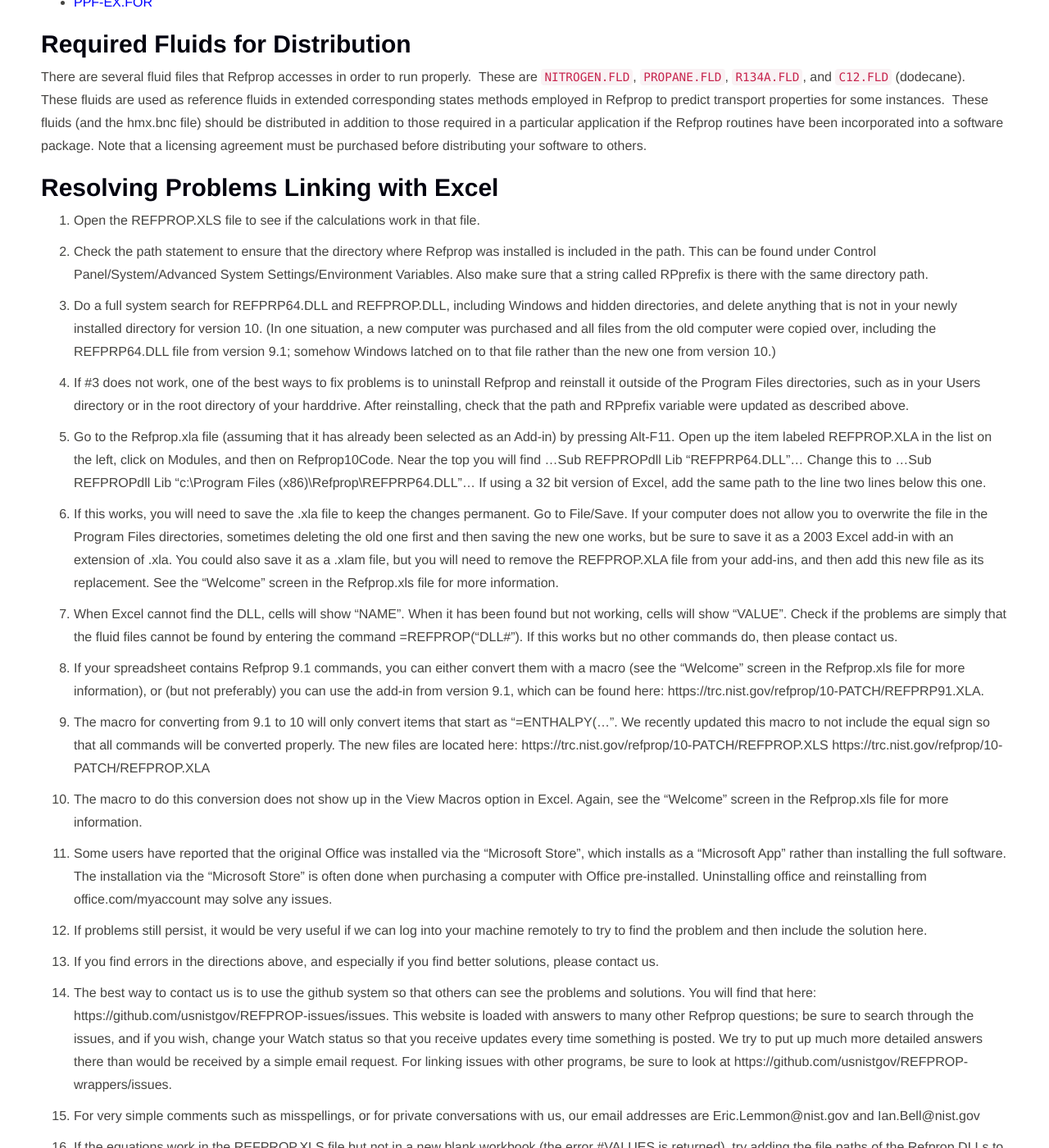
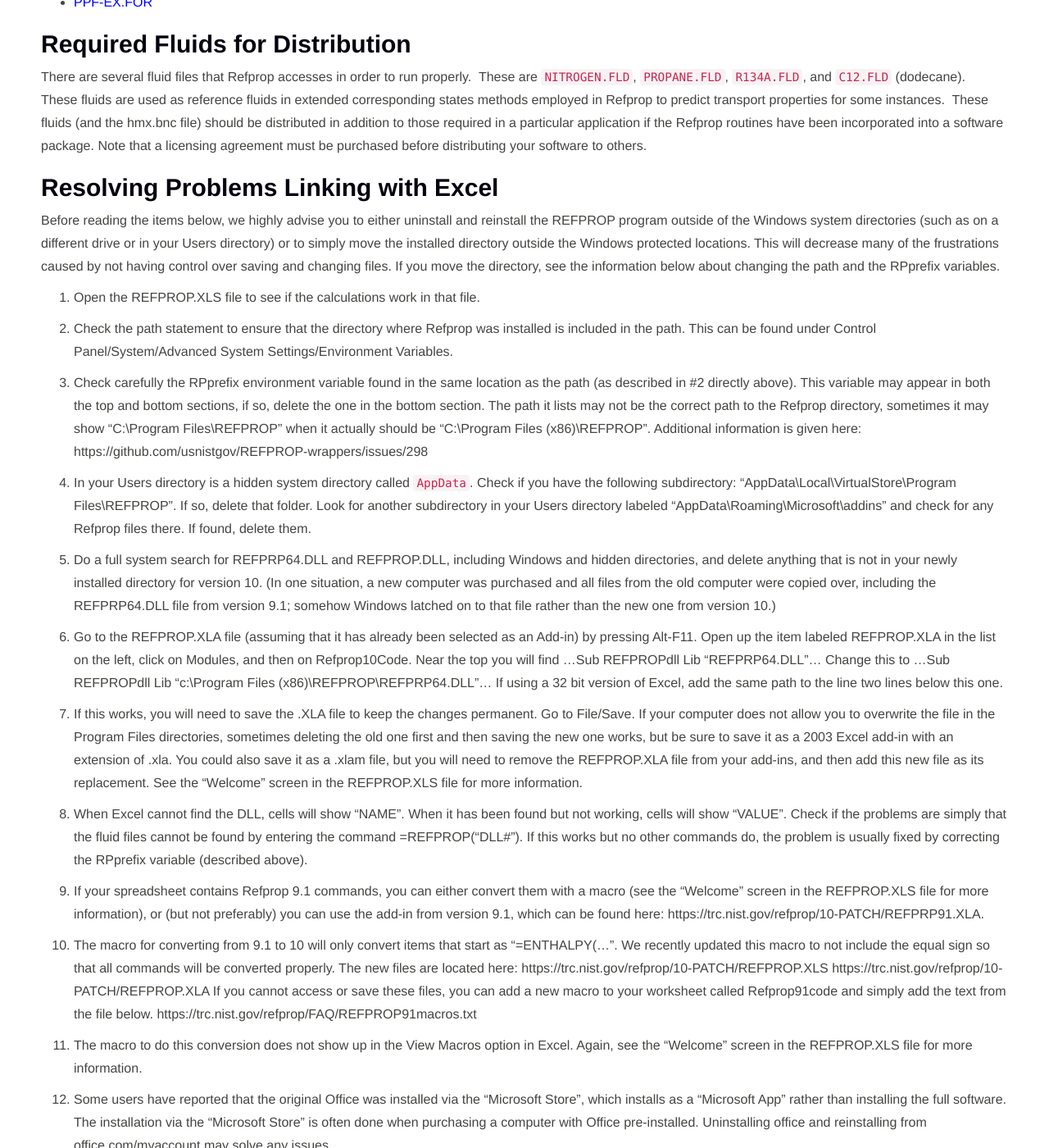
Before and after one commit to usnistgov/REFPROP-docs, a Jekyll site: the page built from index.md, in a window 1280 px wide and 1400 px high, scrolled down 18318 px. Shown: the whole window at 82% size. Built offline with Jekyll 4.4.1, drawn with Linux system fonts in a browser that asks for light colours; nearby versions of some CDN libraries; library files that are not in the unit come from our copies; some of the changed text lies outside the part shown.

Commit message:
Update index.md

```diff
--- a/index.md
+++ b/index.md
@@ -821,44 +821,51 @@
 There are several fluid files that Refprop accesses in order to run properly.&nbsp; These are ``NITROGEN.FLD``, ``PROPANE.FLD``, ``R134A.FLD``, and ``C12.FLD`` (dodecane).&nbsp; These fluids are used as reference fluids in extended corresponding states methods employed in Refprop to predict transport properties for some instances.&nbsp; These fluids (and the hmx.bnc file) should be distributed in addition to those required in a particular application if the Refprop routines have been incorporated into a software package. Note that a licensing agreement must be purchased before distributing your software to others.
 
 ## Resolving Problems Linking with Excel
+
+Before reading the items below, we highly advise you to either uninstall and reinstall the REFPROP program outside of the Windows system directories (such as on a different drive or in your Users directory) or to simply move the installed directory outside the Windows protected locations.  This will decrease many of the frustrations caused by not having control over saving and changing files.  If you move the directory, see the information below about changing the path and the RPprefix variables.
+
 1.  Open the REFPROP.XLS file to see if the calculations work in that file.
 
-2.  Check the path statement to ensure that the directory where Refprop was installed is included in the path.  This can be found under Control Panel/System/Advanced System Settings/Environment Variables.  Also make sure that a string called RPprefix is there with the same directory path.
+2.  Check the path statement to ensure that the directory where Refprop was installed is included in the path.  This can be found under Control Panel/System/Advanced System Settings/Environment Variables.
 
-3.  Do a full system search for REFPRP64.DLL and REFPROP.DLL, including Windows and hidden directories, and delete anything that is not in your newly installed directory for version 10.  (In one situation, a new computer was purchased and all files from the old computer were copied over, including the REFPRP64.DLL file from version 9.1; somehow Windows latched on to that file rather than the new one from version 10.)
+3.  Check carefully the RPprefix environment variable found in the same location as the path (as described in #2 directly above).  This variable may appear in both the top and bottom sections, if so, delete the one in the bottom section.  The path it lists may not be the correct path to the Refprop directory, sometimes it may show "C:\Program Files\REFPROP" when it actually should be "C:\Program Files (x86)\REFPROP".  Additional information is given here: https://github.com/usnistgov/REFPROP-wrappers/issues/298
 
-4.  If #3 does not work, one of the best ways to fix problems is to uninstall Refprop and reinstall it outside of the Program Files directories, such as in your Users directory or in the root directory of your harddrive.  After reinstalling, check that the path and RPprefix variable were updated as described above.
+4.  In your Users directory is a hidden system directory called ``AppData``.  Check if you have the following subdirectory:  "AppData\Local\VirtualStore\Program Files\REFPROP".  If so, delete that folder.  Look for another subdirectory in your Users directory labeled "AppData\Roaming\Microsoft\addins" and check for any Refprop files there.  If found, delete them.
 
-5.  Go to the Refprop.xla file (assuming that it has already been selected as an Add-in) by pressing Alt-F11.  Open up the item labeled REFPROP.XLA in the list on the left, click on Modules, and then on Refprop10Code.  Near the top you will find …Sub REFPROPdll Lib "REFPRP64.DLL"…  Change this to …Sub REFPROPdll Lib "c:\Program Files (x86)\Refprop\REFPRP64.DLL"…  If using a 32 bit version of Excel, add the same path to the line two lines below this one.
+5.  Do a full system search for REFPRP64.DLL and REFPROP.DLL, including Windows and hidden directories, and delete anything that is not in your newly installed directory for version 10.  (In one situation, a new computer was purchased and all files from the old computer were copied over, including the REFPRP64.DLL file from version 9.1; somehow Windows latched on to that file rather than the new one from version 10.)
 
-6.  If this works, you will need to save the .xla file to keep the changes permanent.  Go to File/Save.  If your computer does not allow you to overwrite the file in the Program Files directories, sometimes deleting the old one first and then saving the new one works, but be sure to save it as a 2003 Excel add-in with an extension of .xla.  You could also save it as a .xlam file, but you will need to remove the REFPROP.XLA file from your add-ins, and then add this new file as its replacement.  See the “Welcome” screen in the Refprop.xls file for more information.
+6.  Go to the REFPROP.XLA file (assuming that it has already been selected as an Add-in) by pressing Alt-F11.  Open up the item labeled REFPROP.XLA in the list on the left, click on Modules, and then on Refprop10Code.  Near the top you will find …Sub REFPROPdll Lib "REFPRP64.DLL"…  Change this to …Sub REFPROPdll Lib "c:\Program Files (x86)\REFPROP\REFPRP64.DLL"…  If using a 32 bit version of Excel, add the same path to the line two lines below this one.
 
-7.  When Excel cannot find the DLL, cells will show “NAME”.  When it has been found but not working, cells will show “VALUE”.  Check if the problems are simply that the fluid files cannot be found by entering the command =REFPROP("DLL#"). If this works but no other commands do, then please contact us.
+7.  If this works, you will need to save the .XLA file to keep the changes permanent.  Go to File/Save.  If your computer does not allow you to overwrite the file in the Program Files directories, sometimes deleting the old one first and then saving the new one works, but be sure to save it as a 2003 Excel add-in with an extension of .xla.  You could also save it as a .xlam file, but you will need to remove the REFPROP.XLA file from your add-ins, and then add this new file as its replacement.  See the “Welcome” screen in the REFPROP.XLS file for more information.
 
-8.  If your spreadsheet contains Refprop 9.1 commands, you can either convert them with a macro (see the “Welcome” screen in the Refprop.xls file for more information), or (but not preferably) you can use the add-in from version 9.1, which can be found here:
+8.  When Excel cannot find the DLL, cells will show “NAME”.  When it has been found but not working, cells will show “VALUE”.  Check if the problems are simply that the fluid files cannot be found by entering the command =REFPROP("DLL#"). If this works but no other commands do, the problem is usually fixed by correcting the RPprefix variable (described above).
+
+9.  If your spreadsheet contains Refprop 9.1 commands, you can either convert them with a macro (see the “Welcome” screen in the REFPROP.XLS file for more information), or (but not preferably) you can use the add-in from version 9.1, which can be found here:
 https://trc.nist.gov/refprop/10-PATCH/REFPRP91.XLA.
 
-9.  The macro for converting from 9.1 to 10 will only convert items that start as “=ENTHALPY(…”.  We recently updated this macro to not include the equal sign so that all commands will be converted properly.  The new files are located here:
+10.  The macro for converting from 9.1 to 10 will only convert items that start as “=ENTHALPY(…”.  We recently updated this macro to not include the equal sign so that all commands will be converted properly.  The new files are located here:
 https://trc.nist.gov/refprop/10-PATCH/REFPROP.XLS
 https://trc.nist.gov/refprop/10-PATCH/REFPROP.XLA
+If you cannot access or save these files, you can add a new macro to your worksheet called Refprop91code and simply add the text from the file below.
+https://trc.nist.gov/refprop/FAQ/REFPROP91macros.txt
 
-10.  The macro to do this conversion does not show up in the View Macros option in Excel.  Again, see the “Welcome” screen in the Refprop.xls file for more information.
+12.  The macro to do this conversion does not show up in the View Macros option in Excel.  Again, see the “Welcome” screen in the REFPROP.XLS file for more information.
 
-11.  Some users have reported that the original Office was installed via the "Microsoft Store", which installs as a “Microsoft App” rather than installing the full software.  The installation via the “Microsoft Store” is often done when purchasing a computer with Office pre-installed.  Uninstalling office and reinstalling from office.com/myaccount may solve any issues.
+13.  Some users have reported that the original Office was installed via the "Microsoft Store", which installs as a “Microsoft App” rather than installing the full software.  The installation via the “Microsoft Store” is often done when purchasing a computer with Office pre-installed.  Uninstalling office and reinstalling from office.com/myaccount may solve any issues.
 
-12.  If problems still persist, it would be very useful if we can log into your machine remotely to try to find the problem and then include the solution here.
+14.  If problems still persist, it would be very useful if we can log into your machine remotely to try to find the problem and then include the solution here.
 
-13.  If you find errors in the directions above, and especially if you find better solutions, please contact us.
+15.  If you find errors in the directions above, and especially if you find better solutions, please contact us.
 
-14.  The best way to contact us is to use the github system so that others can see the problems and solutions.  You will find that here:  https://github.com/usnistgov/REFPROP-issues/issues.  This website is loaded with answers to many other Refprop questions; be sure to search through the issues, and if you wish, change your Watch status so that you receive updates every time something is posted.  We try to put up much more detailed answers there than would be received by a simple email request.  For linking issues with other programs, be sure to look at https://github.com/usnistgov/REFPROP-wrappers/issues.
+16.  The best way to contact us is to use the github system so that others can see the problems and solutions.  You will find that here:  https://github.com/usnistgov/REFPROP-issues/issues.  This website is loaded with answers to many other Refprop questions; be sure to search through the issues, and if you wish, change your Watch status so that you receive updates every time something is posted.  We try to put up much more detailed answers there than would be received by a simple email request.  For linking issues with other programs, be sure to look at https://github.com/usnistgov/REFPROP-wrappers/issues.
 
-15.  For very simple comments such as misspellings, or for private conversations with us, our email addresses are   Eric.Lemmon@nist.gov  and   Ian.Bell@nist.gov
+17.  For very simple comments such as misspellings, or for private conversations with us, our email addresses are   Eric.Lemmon@nist.gov  and   Ian.Bell@nist.gov
 
-16.  If the equations work in the REFPROP.XLS file but not in a new blank workbook (the error #VALUES is returned), try adding the file paths of the Refprop DLLs to the REFPROP.XLA file.  Simply search for Lib "REFPROP.DLL" and change this to something like Lib "C:\Program files (x86)\REFPROP\REFPROP.DLL", or wherever the DLLs for Refprop are located.  Do this for the REFPRP64.DLL occurrence as well.
+18.  If the equations work in the REFPROP.XLS file but not in a new blank workbook (the error #VALUES is returned), try adding the file paths of the Refprop DLLs to the REFPROP.XLA file.  Simply search for Lib "REFPROP.DLL" and change this to something like Lib "C:\Program files (x86)\REFPROP\REFPROP.DLL", or wherever the DLLs for Refprop are located.  Do this for the REFPRP64.DLL occurrence as well.
 
 ## Other Issues Related to the Use of Refprop in Excel
 
-9.1 to 10.0 Conversions: If the macro (called RefpropConversion in the ConvertRefprop9to10 Module) for converting existing Excel files with REFPROP 9.x or earlier to the new REFPROP 10.0 format does not appear when trying to View Macros in Excel, first view the Welcome page in the Refprop.xls file.  If the information there does not help, copy the ConvertRefprop9to10 Module under REFPROPExcelSpreadsheet in the REFPROP.xla file to the Modules section of your own spreadsheet, which will hopefully allow you to see and run it.  If you Ctrl+click or Shift+click to select multiple spreadsheet tabs, then run the macro, all of the selected tabs will update.  Once done, the Module can be deleted from your spreadsheet.
+9.1 to 10.0 Conversions: If the macro (called RefpropConversion in the ConvertRefprop9to10 Module) for converting existing Excel files with REFPROP 9.x or earlier to the new REFPROP 10.0 format does not appear when trying to View Macros in Excel, first view the Welcome page in the REFPROP.XLS file.  If the information there does not help, copy the ConvertRefprop9to10 Module under REFPROPExcelSpreadsheet in the REFPROP.XLA file to the Modules section of your own spreadsheet, which will hopefully allow you to see and run it.  If you Ctrl+click or Shift+click to select multiple spreadsheet tabs, then run the macro, all of the selected tabs will update.  Once done, the Module can be deleted from your spreadsheet.
 
 10.0 to 9.1 Back Conversions:  A new macro called RefpropBackConversionto91 is now available in case you wish to undo what happened when you ran the forward conversions.
 
```
Also changed, not shown: other parts of index.md (+1 -1 lines).
